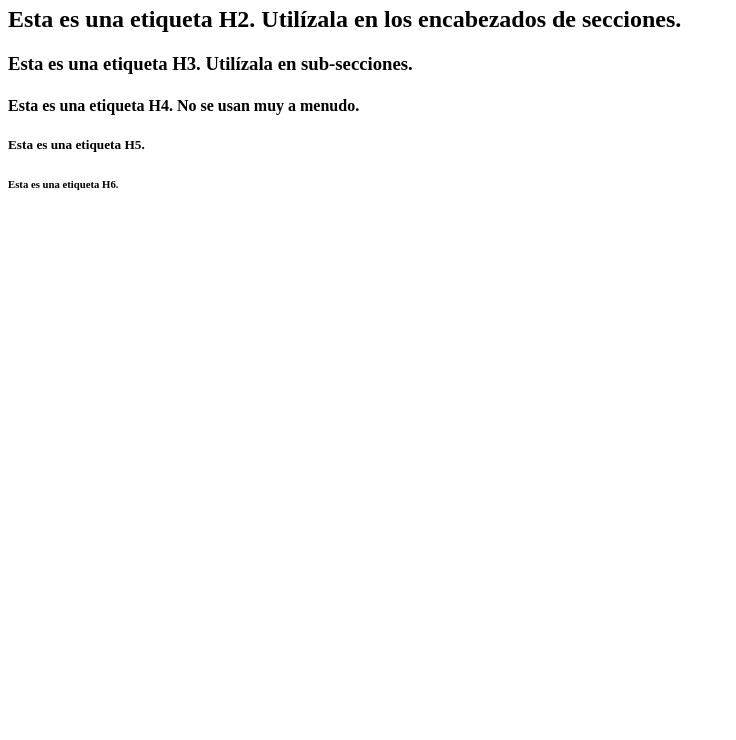
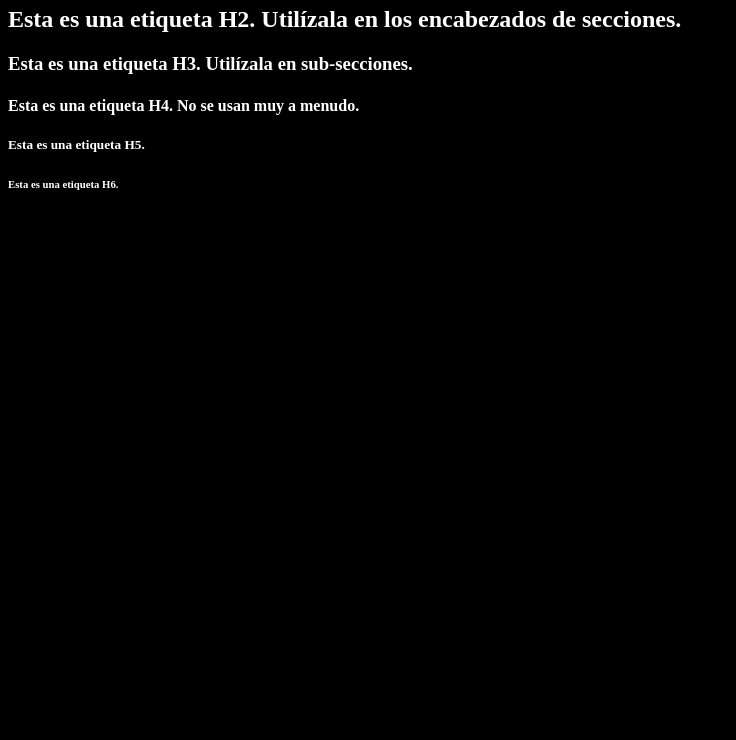
Before and after one commit to chiwicod/TEST, a plain HTML site: page index.html in a window 1280 px wide. Shown: the part 60-800 px from the top of the page, without its empty margins (0-736 px from the left). Drawn offline with Linux system fonts and the light colour scheme.

Commit message:
Update index.html

```diff
--- a/index.html
+++ b/index.html
@@ -1,7 +1,7 @@
 <html>
 	<head>
 		<title>Mi página de ejemplo</title>
-		<link href="main.css" ref="stylesheet" />
+		<link href="main.css" rel="stylesheet" />
 	</head>
 	<body>
 	<h1>hola anon</h1>
```
